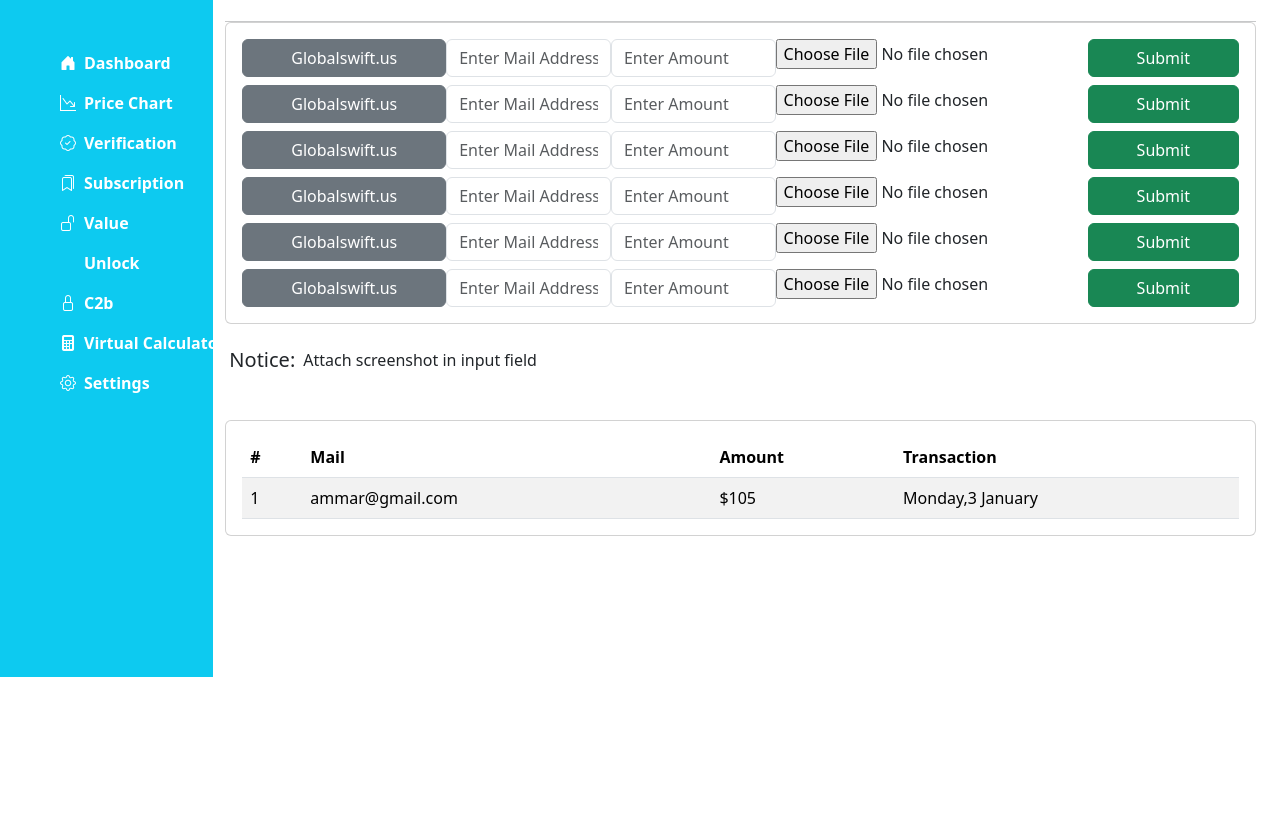
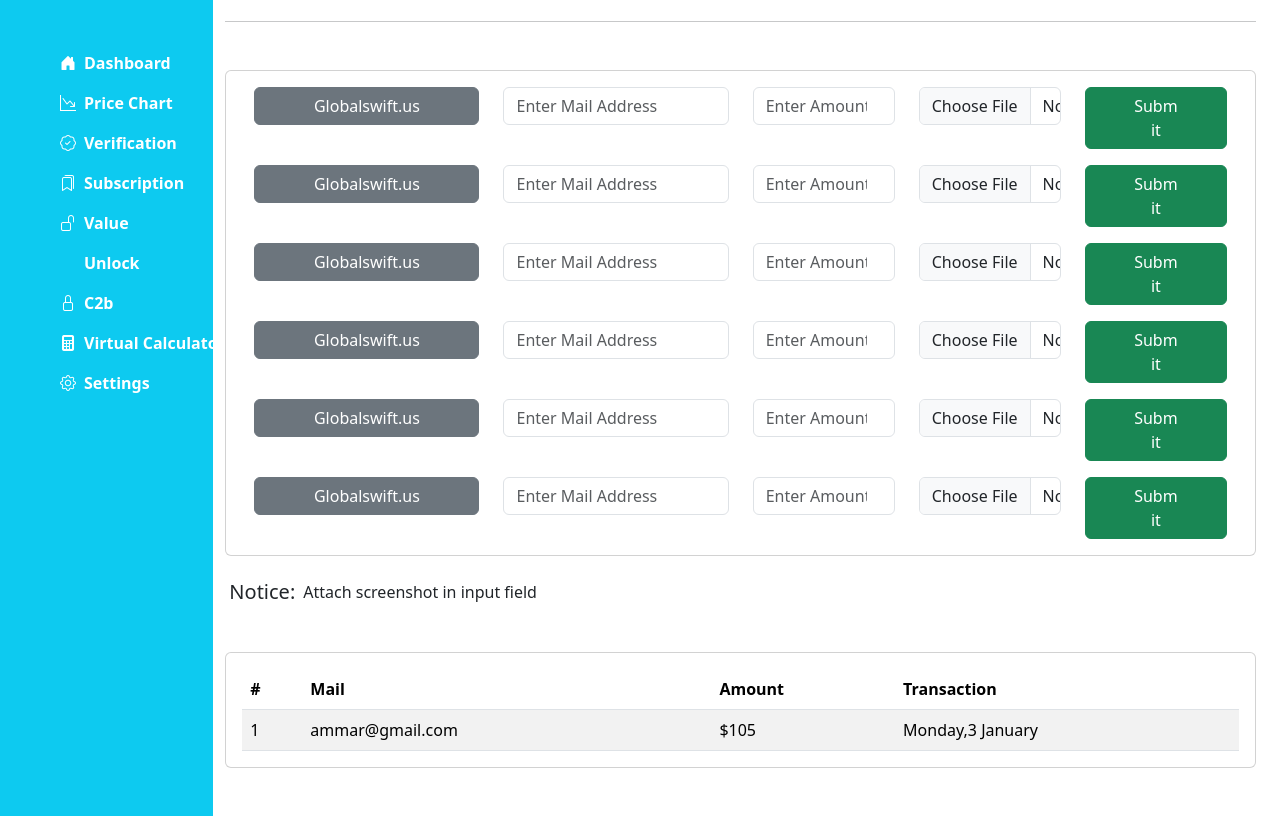
Before and after one commit to AhmedHassan537/CryptoCoin, a plain HTML site: page valueunlock.html in a window 1280 px wide. Shown: the part 123-939 px from the top of the page. Before the commit the page ends 800 px from the top, so only its background shows below. Drawn offline with nearby package versions, Linux system fonts and the light colour scheme.

Commit message:
1 new page

```diff
--- a/valueunlock.html
+++ b/valueunlock.html
@@ -88,61 +88,114 @@
             </div>
             <div class="container-fluid">
                 <hr />
-                <div class="card">
+                <div class="card mt-5">
                     <div class="card-body">
-                        <div class="d-flex justify-content-between">
-                            <button class="btn btn-secondary text-white px-5" type="button">
-                                Globalswift.us
-                            </button>
-                            <input type="email" class="form-control w-50" placeholder="Enter Mail Address" required />
-                            <input type="number" class="form-control w-50" placeholder="Enter Amount" name="" id="" />
-                            <input type="file" name="" id="" />
-                            <button class="btn btn-success text-white px-5">Submit</button>
+                        <div class="row text-center">
+                            <div class="col-12 col-md-3 mt-3 mt-md-0">
+                                <button class="btn btn-secondary text-white px-5 w-100" type="button">Globalswift.us</button>
+                            </div>
+                            <div class="col-12 col-md-3 mt-3 mt-md-0">
+                                <input type="email" class="form-control" placeholder="Enter Mail Address" required>
+                            </div>
+                            <div class="col-12 col-md-2 mt-3 mt-md-0">
+                                <input type="number" class="form-control" placeholder="Enter Amount">
+                            </div>
+                            <div class="col-12 col-md-2 mt-3 mt-md-0">
+                                <input type="file" class="form-control" name="" id="">
+                            </div>
+                            <div class="col-12 col-md-2 mt-3 mt-md-0">
+                                <button class="btn btn-success text-white px-5 w-100" type="button">Submit</button>
+                            </div>
                         </div>
-                        <div class="d-flex justify-content-between mt-2">
-                            <button class="btn btn-secondary text-white px-5" type="button">
-                                Globalswift.us
-                            </button>
-                            <input type="email" class="form-control w-50" placeholder="Enter Mail Address" required />
-                            <input type="number" class="form-control w-50" placeholder="Enter Amount" name="" id="" />
-                            <input type="file" name="" id="" />
-                            <button class="btn btn-success text-white px-5">Submit</button>
+
+                         <div class="row text-center mt-3">
+                            <div class="col-12 col-md-3 mt-3 mt-md-0">
+                                <button class="btn btn-secondary text-white px-5 w-100" type="button">Globalswift.us</button>
+                            </div>
+                            <div class="col-12 col-md-3 mt-3 mt-md-0">
+                                <input type="email" class="form-control" placeholder="Enter Mail Address" required>
+                            </div>
+                            <div class="col-12 col-md-2 mt-3 mt-md-0">
+                                <input type="number" class="form-control" placeholder="Enter Amount">
+                            </div>
+                            <div class="col-12 col-md-2 mt-3 mt-md-0">
+                                <input type="file" class="form-control" name="" id="">
+                            </div>
+                            <div class="col-12 col-md-2 mt-3 mt-md-0">
+                                <button class="btn btn-success text-white px-5 w-100" type="button">Submit</button>
+                            </div>
                         </div>
-                        <div class="d-flex justify-content-between mt-2">
-                            <button class="btn btn-secondary text-white px-5" type="button">
-                                Globalswift.us
-                            </button>
-                            <input type="email" class="form-control w-50" placeholder="Enter Mail Address" required />
-                            <input type="number" class="form-control w-50" placeholder="Enter Amount" name="" id="" />
-                            <input type="file" name="" id="" />
-                            <button class="btn btn-success text-white px-5">Submit</button>
+
+                        <div class="row text-center mt-3">
+                            <div class="col-12 col-md-3 mt-3 mt-md-0">
+                                <button class="btn btn-secondary text-white px-5 w-100" type="button">Globalswift.us</button>
+                            </div>
+                            <div class="col-12 col-md-3 mt-3 mt-md-0">
+                                <input type="email" class="form-control" placeholder="Enter Mail Address" required>
+                            </div>
+                            <div class="col-12 col-md-2 mt-3 mt-md-0">
+                                <input type="number" class="form-control" placeholder="Enter Amount">
+                            </div>
+                            <div class="col-12 col-md-2 mt-3 mt-md-0">
+                                <input type="file" class="form-control" name="" id="">
+                            </div>
+                            <div class="col-12 col-md-2 mt-3 mt-md-0">
+                                <button class="btn btn-success text-white px-5 w-100" type="button">Submit</button>
+                            </div>
                         </div>
-                        <div class="d-flex justify-content-between mt-2">
-                            <button class="btn btn-secondary text-white px-5" type="button">
-                                Globalswift.us
-                            </button>
-                            <input type="email" class="form-control w-50" placeholder="Enter Mail Address" required />
-                            <input type="number" class="form-control w-50" placeholder="Enter Amount" name="" id="" />
-                            <input type="file" name="" id="" />
-                            <button class="btn btn-success text-white px-5">Submit</button>
+
+                        <div class="row text-center mt-3">
+                            <div class="col-12 col-md-3 mt-3 mt-md-0">
+                                <button class="btn btn-secondary text-white px-5 w-100" type="button">Globalswift.us</button>
+                            </div>
+                            <div class="col-12 col-md-3 mt-3 mt-md-0">
+                                <input type="email" class="form-control" placeholder="Enter Mail Address" required>
+                            </div>
+                            <div class="col-12 col-md-2 mt-3 mt-md-0">
+                                <input type="number" class="form-control" placeholder="Enter Amount">
+                            </div>
+                            <div class="col-12 col-md-2 mt-3 mt-md-0">
+                                <input type="file" class="form-control" name="" id="">
+                            </div>
+                            <div class="col-12 col-md-2 mt-3 mt-md-0">
+                                <button class="btn btn-success text-white px-5 w-100" type="button">Submit</button>
+                            </div>
                         </div>
-                        <div class="d-flex justify-content-between mt-2">
-                            <button class="btn btn-secondary text-white px-5" type="button">
-                                Globalswift.us
-                            </button>
-                            <input type="email" class="form-control w-50" placeholder="Enter Mail Address" required />
-                            <input type="number" class="form-control w-50" placeholder="Enter Amount" name="" id="" />
-                            <input type="file" name="" id="" />
-                            <button class="btn btn-success text-white px-5">Submit</button>
+
+                        <div class="row text-center mt-3">
+                            <div class="col-12 col-md-3 mt-3 mt-md-0">
+                                <button class="btn btn-secondary text-white px-5 w-100" type="button">Globalswift.us</button>
+                            </div>
+                            <div class="col-12 col-md-3 mt-3 mt-md-0">
+                                <input type="email" class="form-control" placeholder="Enter Mail Address" required>
+                            </div>
+                            <div class="col-12 col-md-2 mt-3 mt-md-0">
+                                <input type="number" class="form-control" placeholder="Enter Amount">
+                            </div>
+                            <div class="col-12 col-md-2 mt-3 mt-md-0">
+                                <input type="file" class="form-control" name="" id="">
+                            </div>
+                            <div class="col-12 col-md-2 mt-3 mt-md-0">
+                                <button class="btn btn-success text-white px-5 w-100" type="button">Submit</button>
+                            </div>
                         </div>
-                        <div class="d-flex justify-content-between mt-2">
-                            <button class="btn btn-secondary text-white px-5" type="button">
-                                Globalswift.us
-                            </button>
-                            <input type="email" class="form-control w-50" placeholder="Enter Mail Address" required />
-                            <input type="number" class="form-control w-50" placeholder="Enter Amount" name="" id="" />
-                            <input type="file" name="" id="" />
-                            <button class="btn btn-success text-white px-5">Submit</button>
+
+                        <div class="row text-center mt-3">
+                            <div class="col-12 col-md-3 mt-3 mt-md-0">
+                                <button class="btn btn-secondary text-white px-5 w-100" type="button">Globalswift.us</button>
+                            </div>
+                            <div class="col-12 col-md-3 mt-3 mt-md-0">
+                                <input type="email" class="form-control" placeholder="Enter Mail Address" required>
+                            </div>
+                            <div class="col-12 col-md-2 mt-3 mt-md-0">
+                                <input type="number" class="form-control" placeholder="Enter Amount">
+                            </div>
+                            <div class="col-12 col-md-2 mt-3 mt-md-0">
+                                <input type="file" class="form-control" name="" id="">
+                            </div>
+                            <div class="col-12 col-md-2 mt-3 mt-md-0">
+                                <button class="btn btn-success text-white px-5 w-100" type="button">Submit</button>
+                            </div>
                         </div>
                     </div>
                 </div>
```
